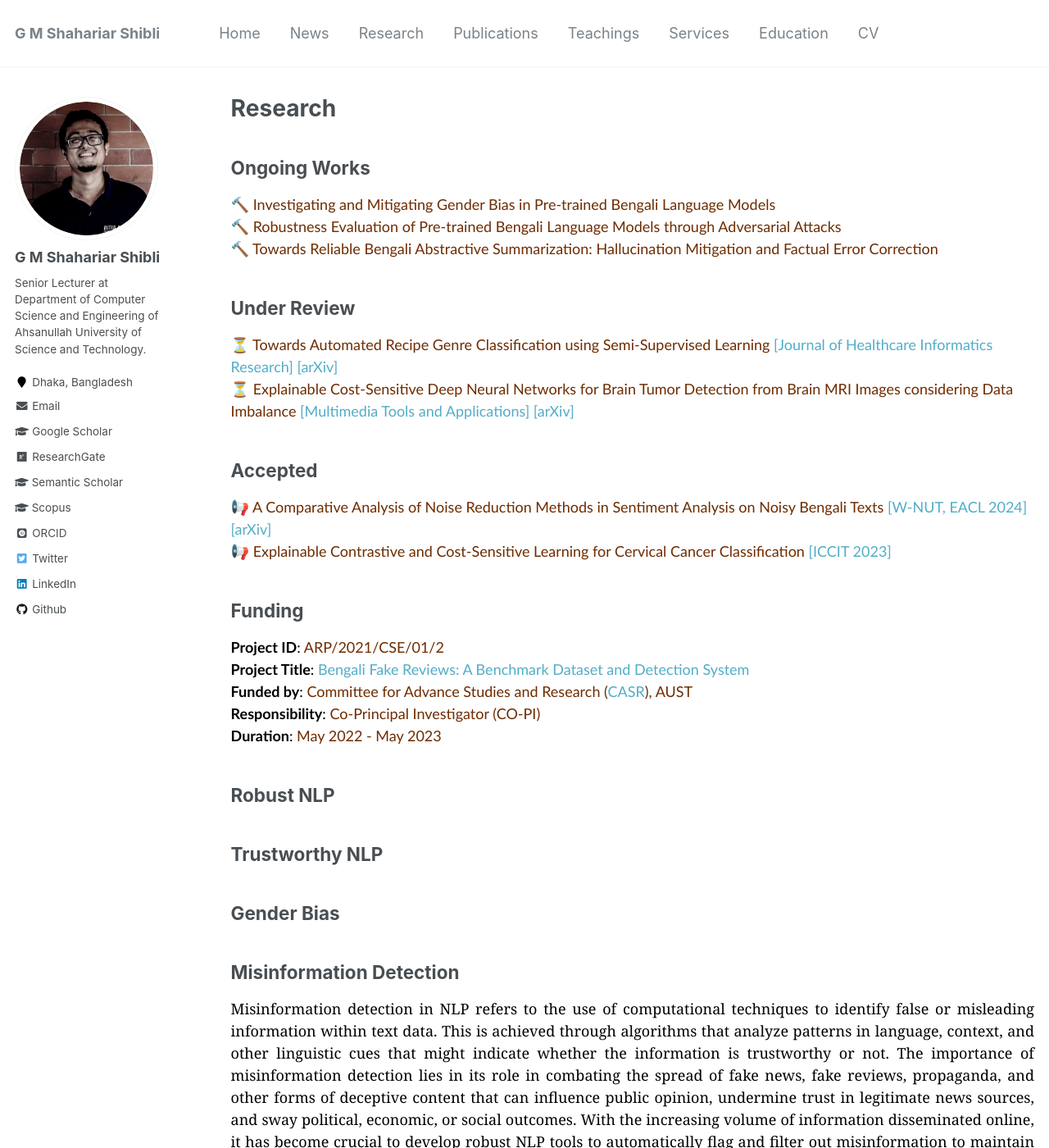
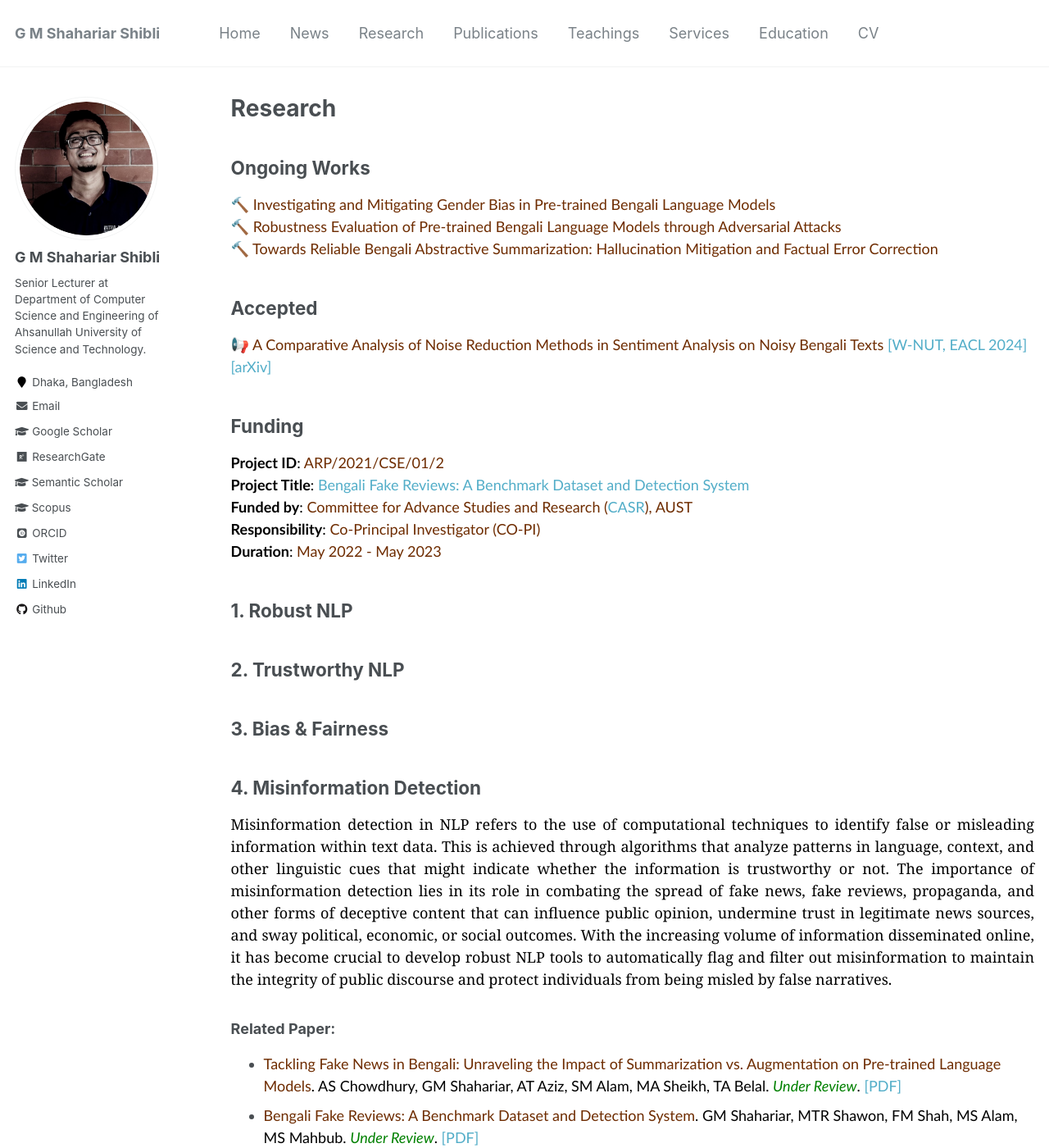
Before and after one commit to shahariar-shibli/shahariar-shibli.github.io, a Jekyll site: the page built from _pages/research.md, in a window 1280 px wide and 1400 px high. Shown: the whole window at 82% size. Built offline with Jekyll 4.4.1, drawn with Linux system fonts in a browser that asks for light colours; some web fonts are replaced; some of the changed text lies outside the part shown.

Commit message:
Update research.md

```diff
--- a/_pages/research.md
+++ b/_pages/research.md
@@ -11,16 +11,9 @@ author_profile: true
 🔨 <span style="color:#6E2C00">Towards Reliable Bengali Abstractive Summarization: Hallucination Mitigation and Factual Error Correction</span><br/>
 </span>
 
-## Under Review
-<span style="font-family:Trebuchet MS;">
-⏳ <span style="color:#6E2C00">Towards Automated Recipe Genre Classification using Semi-Supervised Learning</span> [[Journal of Healthcare Informatics Research]](https://link.springer.com/journal/41666) [[arXiv]](https://arxiv.org/pdf/2310.15693.pdf)<br/>
-⏳ <span style="color:#6E2C00">Explainable Cost-Sensitive Deep Neural Networks for Brain Tumor Detection from Brain MRI Images considering Data Imbalance</span> [[Multimedia Tools and Applications]](https://www.springer.com/journal/11042) [[arXiv]](https://arxiv.org/pdf/2308.00608.pdf)
-</span>
-
 ## Accepted
 <span style="font-family:Trebuchet MS;">
 📢 <span style="color:#6E2C00">A Comparative Analysis of Noise Reduction Methods in Sentiment Analysis on Noisy Bengali Texts</span> [[W-NUT, EACL 2024]](https://noisy-text.github.io/2024/) [[arXiv]](https://arxiv.org/pdf/2401.14360.pdf)<br/>
-📢 <span style="color:#6E2C00">Explainable Contrastive and Cost-Sensitive Learning for Cervical Cancer Classification</span> [[ICCIT 2023]](https://iccit.org.bd/2023/)<br/>
 </span>
 
 
@@ -34,13 +27,13 @@ author_profile: true
 </span>
 
 
-## Robust NLP
+## 1. Robust NLP
 
-## Trustworthy NLP
+## 2. Trustworthy NLP
 
-## Gender Bias
+## 3. Bias & Fairness
 
-## Misinformation Detection
+## 4. Misinformation Detection
 <p style="text-align:justify; color:black; font-family:Georgia">
 Misinformation detection in NLP refers to the use of computational techniques to identify false or
 misleading information within text data. This is achieved through algorithms that analyze
```
Also changed, not shown: other parts of _pages/research.md (+7 -7 lines).
